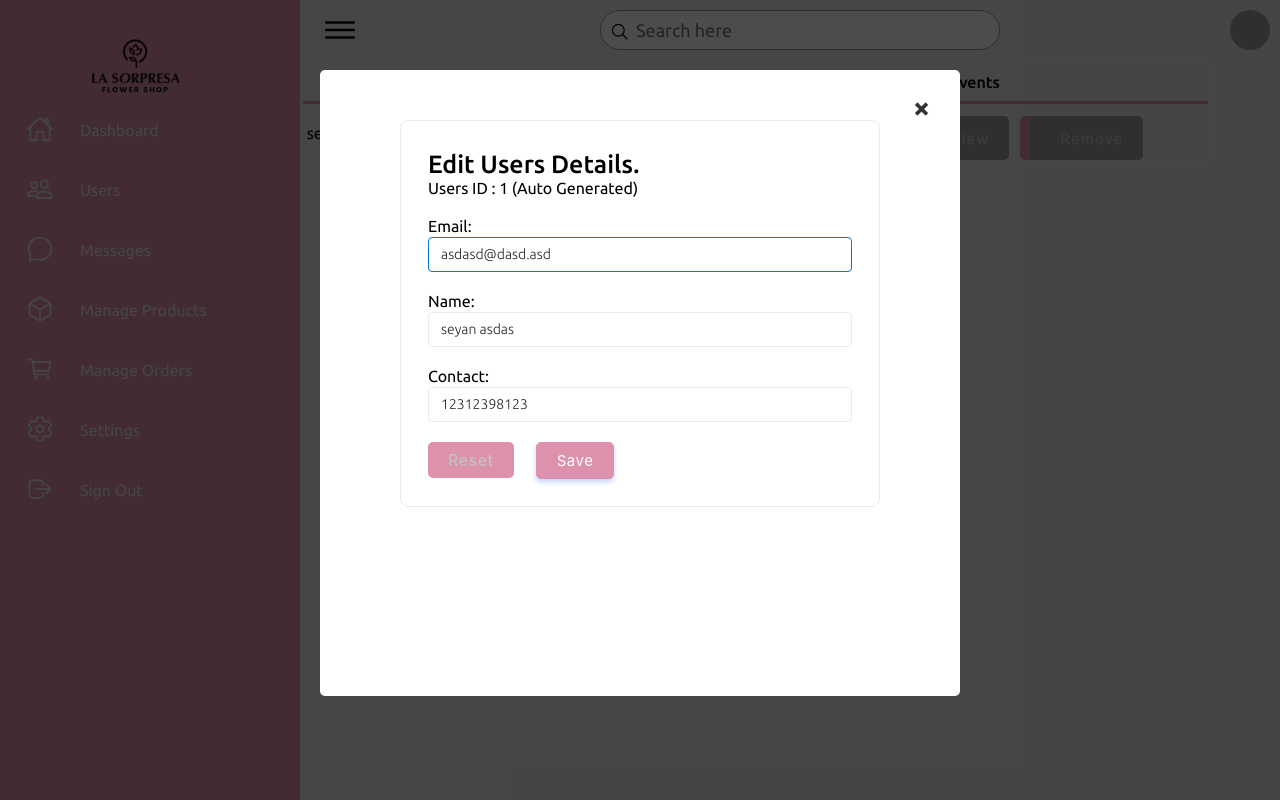
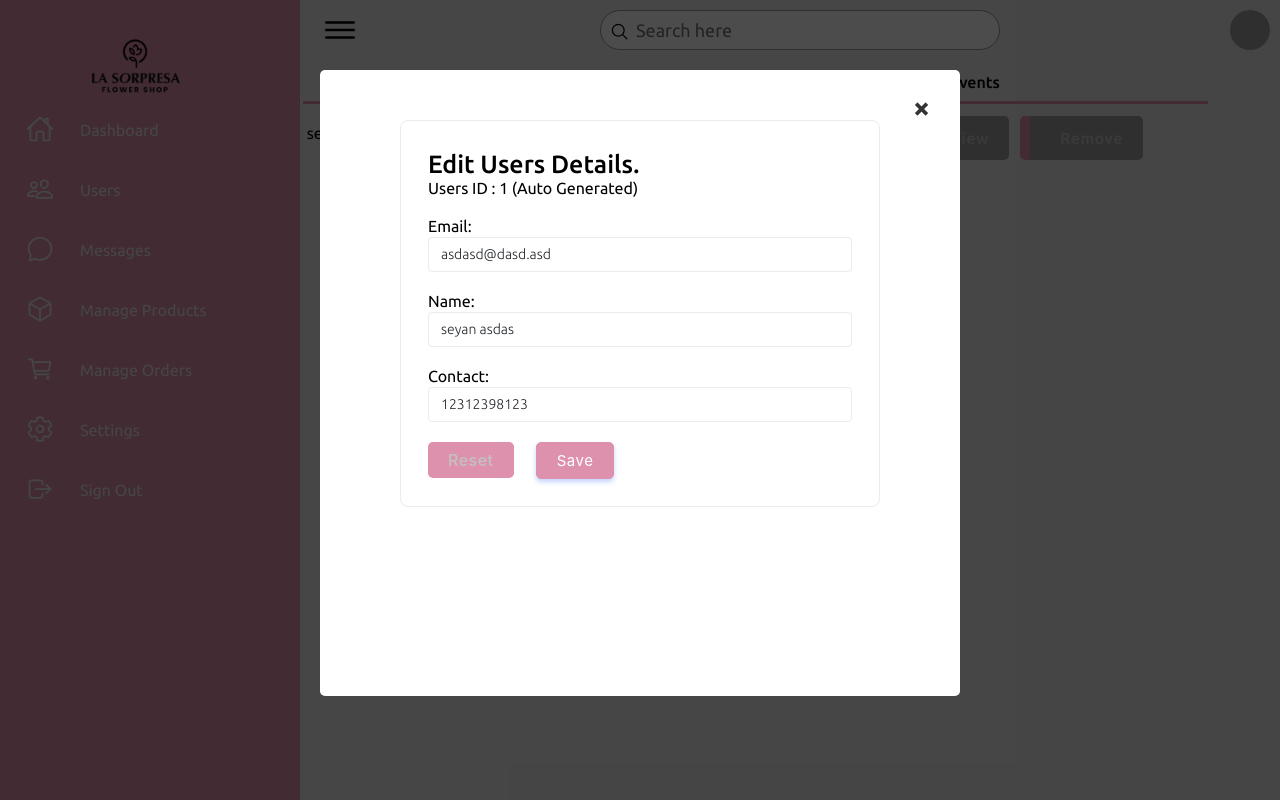
Before and after one commit to seyan5/lasorpresa, a PHP site: page /admin/users.php?action=edit&id=1&error=0 in a window 1280 px wide, with the restyled element focused. Run offline with PHP 8.4, Linux system fonts and the light colour scheme; a user stored in the database is signed in; data comes from the database, SQL or seed files in the repository; grey boxes are pictures that could not be loaded.

Commit message:
asdasdaasdsa

```diff
--- a/css/admin2.css
+++ b/css/admin2.css
@@ -81,7 +81,7 @@ body{
 }
 
 .input-text:focus{
-    border: 1px solid rgb(10,118,216);
+    border: 1px solid #dd91ad(10,118,216);
     transition: 0.2s;
 }
 
@@ -305,7 +305,7 @@ input[type=search]:focus {
 
 
 .btn-primary-gray:hover{
-  background-color: #5185ffa9;
+  background-color: rgb(231, 174, 195)(320, 100%, 66%, 0.663);
   box-shadow: 0 3px 5px 0 rgba(95, 95, 97, 0.3);
 }
 
```
